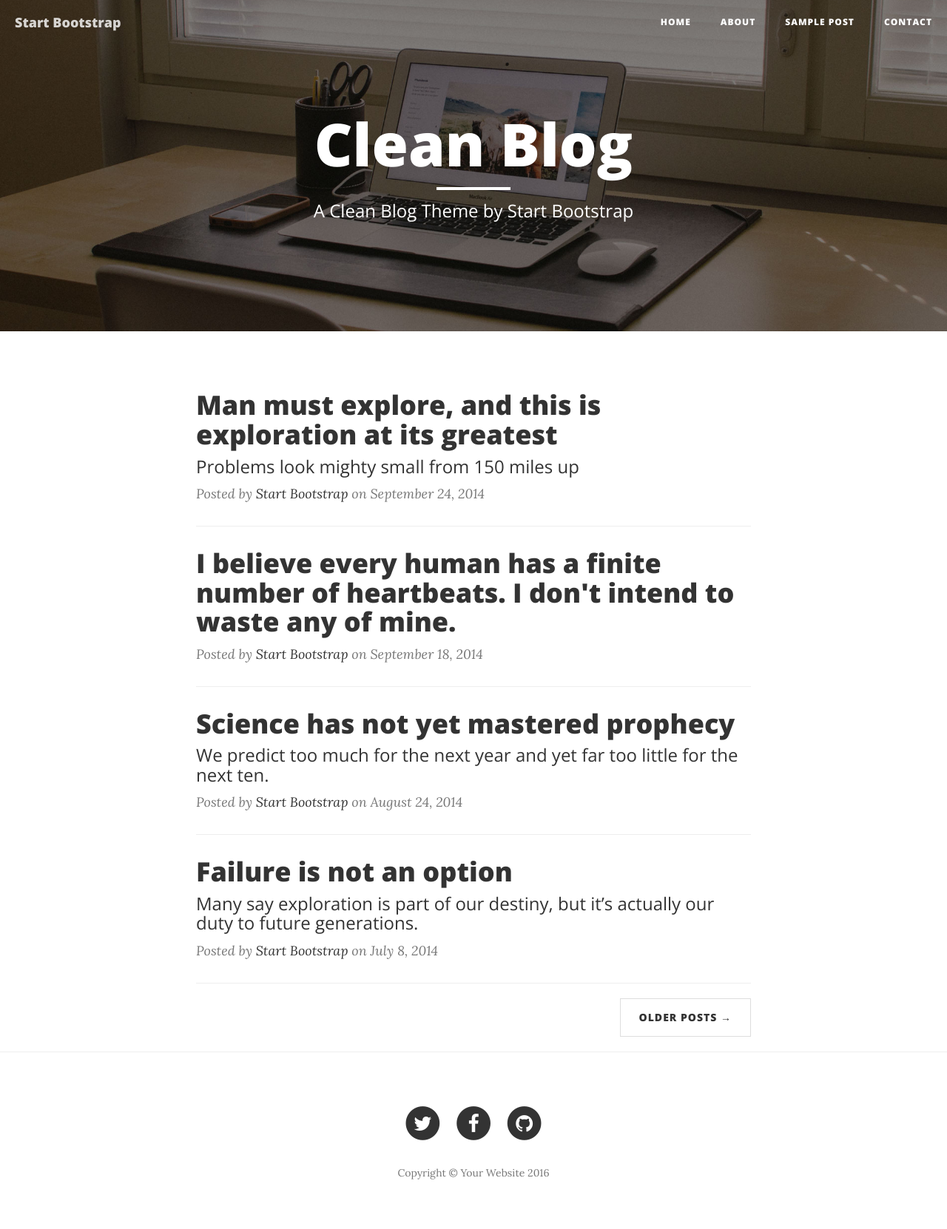
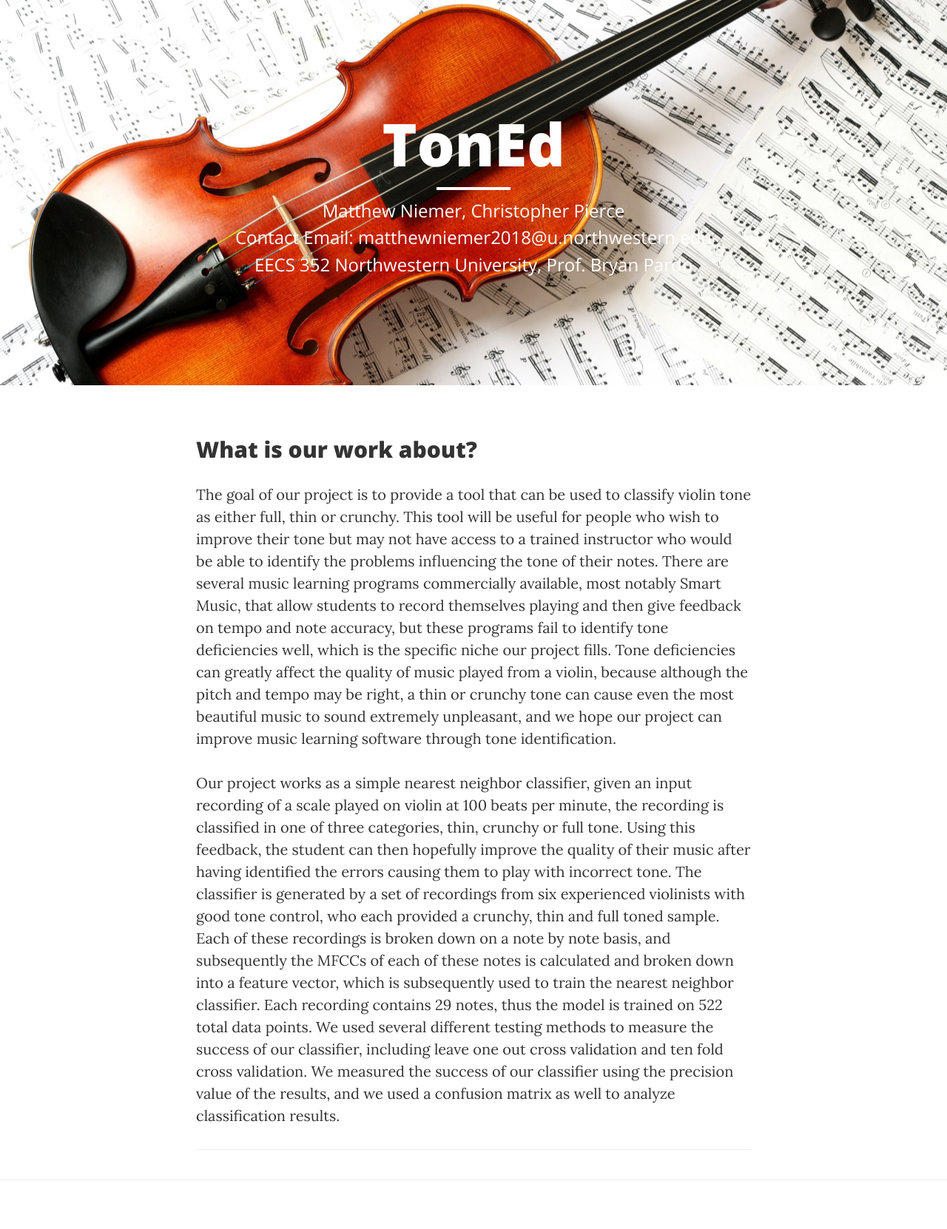
Before and after one commit to mniemer/TonEd, a website: page Website/index.html in a window 1280 px wide. Shown: the whole page at 74% size. After the commit the page ends 1616 px from the top, so only its background shows below. Drawn offline with nearby package versions, Linux system fonts and the light colour scheme.

Commit message:
adjusting website

```diff
--- a/Website/index.html
+++ b/Website/index.html
@@ -32,51 +32,18 @@
 </head>
 
 <body>
-
-    <!-- Navigation -->
-    <nav class="navbar navbar-default navbar-custom navbar-fixed-top">
-        <div class="container-fluid">
-            <!-- Brand and toggle get grouped for better mobile display -->
-            <div class="navbar-header page-scroll">
-                <button type="button" class="navbar-toggle" data-toggle="collapse" data-target="#bs-example-navbar-collapse-1">
-                    <span class="sr-only">Toggle navigation</span>
-                    Menu <i class="fa fa-bars"></i>
-                </button>
-                <a class="navbar-brand" href="index.html">Start Bootstrap</a>
-            </div>
-
-            <!-- Collect the nav links, forms, and other content for toggling -->
-            <div class="collapse navbar-collapse" id="bs-example-navbar-collapse-1">
-                <ul class="nav navbar-nav navbar-right">
-                    <li>
-                        <a href="index.html">Home</a>
-                    </li>
-                    <li>
-                        <a href="about.html">About</a>
-                    </li>
-                    <li>
-                        <a href="post.html">Sample Post</a>
-                    </li>
-                    <li>
-                        <a href="contact.html">Contact</a>
-                    </li>
-                </ul>
-            </div>
-            <!-- /.navbar-collapse -->
-        </div>
-        <!-- /.container -->
-    </nav>
-
     <!-- Page Header -->
     <!-- Set your background image for this header on the line below. -->
-    <header class="intro-header" style="background-image: url('img/home-bg.jpg')">
+    <header class="intro-header" style="background-image: url('img/violin.jpg')">
         <div class="container">
             <div class="row">
                 <div class="col-lg-8 col-lg-offset-2 col-md-10 col-md-offset-1">
                     <div class="site-heading">
-                        <h1>Clean Blog</h1>
+                        <h1>TonEd</h1>
                         <hr class="small">
-                        <span class="subheading">A Clean Blog Theme by Start Bootstrap</span>
+                        <span class="subheading">Matthew Niemer, Christopher Pierce</span>
+                        <span class="subheading">Contact Email: matthewniemer2018@u.northwestern.edu</span>
+                        <span class="subheading">EECS 352 Northwestern University, Prof. Bryan Pardo</span>
                     </div>
                 </div>
             </div>
@@ -88,98 +55,18 @@
         <div class="row">
             <div class="col-lg-8 col-lg-offset-2 col-md-10 col-md-offset-1">
                 <div class="post-preview">
-                    <a href="post.html">
-                        <h2 class="post-title">
-                            Man must explore, and this is exploration at its greatest
-                        </h2>
-                        <h3 class="post-subtitle">
-                            Problems look mighty small from 150 miles up
-                        </h3>
-                    </a>
-                    <p class="post-meta">Posted by <a href="#">Start Bootstrap</a> on September 24, 2014</p>
+                    <h2 class="post-title">
+                        What is our work about?
+                    </h2>
+                    <p>     The goal of our project is to provide a tool that can be used to classify violin tone as either full, thin or crunchy. This tool will be useful for people who wish to improve their tone but may not have access to a trained instructor who would be able to identify the problems influencing the tone of their notes. There are several music learning programs commercially available, most notably Smart Music, that allow students to record themselves playing and then give feedback on tempo and note accuracy, but these programs fail to identify tone deficiencies well, which is the specific niche our project fills. Tone deficiencies can greatly affect the quality of music played from a violin, because although the pitch and tempo may be right, a thin or crunchy tone can cause even the most beautiful music to sound extremely unpleasant, and we hope our project can improve music learning software through tone identification.</p>
+                    <p> Our project works as a simple nearest neighbor classifier, given an input recording of a scale played on violin at 100 beats per minute, the recording is classified in one of three categories, thin, crunchy or full tone. Using this feedback, the student can then hopefully improve the quality of their music after having identified the errors causing them to play with incorrect tone. The classifier is generated by a set of recordings from six experienced violinists with good tone control, who each provided a crunchy, thin and full toned sample. Each of these recordings is broken down on a note by note basis, and subsequently the MFCCs of each of these notes is calculated and broken down into a feature vector, which is subsequently used to train the nearest neighbor classifier. Each recording contains 29 notes, thus the model is trained on 522 total data points. We used several different testing methods to measure the success of our classifier, including leave one out cross validation and ten fold cross validation. We measured the success of our classifier using the precision value of the results, and we used a confusion matrix as well to analyze classification results. </p>
                 </div>
                 <hr>
-                <div class="post-preview">
-                    <a href="post.html">
-                        <h2 class="post-title">
-                            I believe every human has a finite number of heartbeats. I don't intend to waste any of mine.
-                        </h2>
-                    </a>
-                    <p class="post-meta">Posted by <a href="#">Start Bootstrap</a> on September 18, 2014</p>
-                </div>
-                <hr>
-                <div class="post-preview">
-                    <a href="post.html">
-                        <h2 class="post-title">
-                            Science has not yet mastered prophecy
-                        </h2>
-                        <h3 class="post-subtitle">
-                            We predict too much for the next year and yet far too little for the next ten.
-                        </h3>
-                    </a>
-                    <p class="post-meta">Posted by <a href="#">Start Bootstrap</a> on August 24, 2014</p>
-                </div>
-                <hr>
-                <div class="post-preview">
-                    <a href="post.html">
-                        <h2 class="post-title">
-                            Failure is not an option
-                        </h2>
-                        <h3 class="post-subtitle">
-                            Many say exploration is part of our destiny, but it’s actually our duty to future generations.
-                        </h3>
-                    </a>
-                    <p class="post-meta">Posted by <a href="#">Start Bootstrap</a> on July 8, 2014</p>
-                </div>
-                <hr>
-                <!-- Pager -->
-                <ul class="pager">
-                    <li class="next">
-                        <a href="#">Older Posts &rarr;</a>
-                    </li>
-                </ul>
             </div>
         </div>
     </div>
 
     <hr>
-
-    <!-- Footer -->
-    <footer>
-        <div class="container">
-            <div class="row">
-                <div class="col-lg-8 col-lg-offset-2 col-md-10 col-md-offset-1">
-                    <ul class="list-inline text-center">
-                        <li>
-                            <a href="#">
-                                <span class="fa-stack fa-lg">
-                                    <i class="fa fa-circle fa-stack-2x"></i>
-                                    <i class="fa fa-twitter fa-stack-1x fa-inverse"></i>
-                                </span>
-                            </a>
-                        </li>
-                        <li>
-                            <a href="#">
-                                <span class="fa-stack fa-lg">
-                                    <i class="fa fa-circle fa-stack-2x"></i>
-                                    <i class="fa fa-facebook fa-stack-1x fa-inverse"></i>
-                                </span>
-                            </a>
-                        </li>
-                        <li>
-                            <a href="#">
-                                <span class="fa-stack fa-lg">
-                                    <i class="fa fa-circle fa-stack-2x"></i>
-                                    <i class="fa fa-github fa-stack-1x fa-inverse"></i>
-                                </span>
-                            </a>
-                        </li>
-                    </ul>
-                    <p class="copyright text-muted">Copyright &copy; Your Website 2016</p>
-                </div>
-            </div>
-        </div>
-    </footer>
 
     <!-- jQuery -->
     <script src="vendor/jquery/jquery.min.js"></script>
```
Also changed, not shown: Website/about.html (deleted, +0 -151 lines), Website/contact.html (deleted, +0 -189 lines), Website/post.html (deleted, +0 -184 lines), Website/img/violin.jpg (added).
